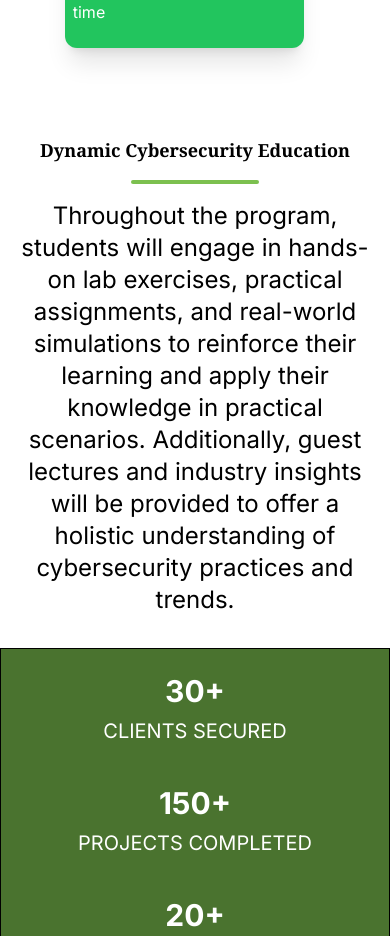
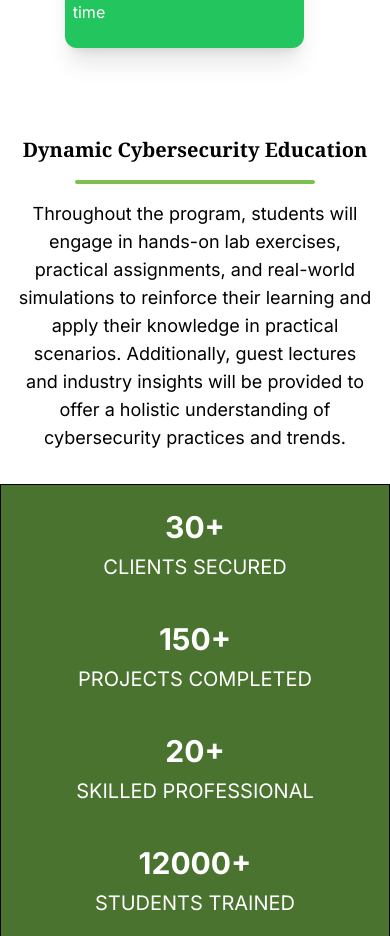
Before and after one commit to sankalp-codes244/cyberousWebsite, a React (Vite) app: page /training/diploma in a window 390 px wide. Shown: the part 4740-5676 px from the top of the page. Built offline with nearby package versions, Linux system fonts and the light colour scheme; a web font is replaced by a local one.

Commit message:
inv comma remove

```diff
--- a/src/components/FormComponent.jsx
+++ b/src/components/FormComponent.jsx
@@ -199,7 +199,7 @@ export default function FormComponent() {
     <option value='Red Teaming'>   Red Teaming</option>
     <option value='Consultancy'>Consultancy</option>
     <option value='Support'>Support</option>
-    <option value='Support'>Training</option>
+    <option value='Training'>Training</option>
           </select>
           {formErrors.question && <div className="text-red-500 text-sm text-center">{formErrors.question}</div>}
         </div>
--- a/src/pages/Contact/Contact.jsx
+++ b/src/pages/Contact/Contact.jsx
@@ -282,6 +282,8 @@ A question about...
     <option value='VAPT'>VAPT</option>
     <option value='Red Teaming'>   Red Teaming</option>
     <option value='Consultancy'>Consultancy</option>
+    <option value='Training'>Training</option>
+
   </select>
   {formErrors.question && <p className='text-red-500 text-sm'>{formErrors.question}</p>}
 </div>
--- a/src/pages/Services/VAPT/APIPenetrationTesting/EvaluateBusiness/EvaluateBusiness.jsx
+++ b/src/pages/Services/VAPT/APIPenetrationTesting/EvaluateBusiness/EvaluateBusiness.jsx
@@ -1,6 +1,7 @@
 import React from 'react'
 import EvCard from '../../../../../components/EvCard'
 import { Images } from '../../../../../assets'
+import { Link } from 'react-router-dom'
 
 const cardData = [
     {
@@ -32,7 +33,9 @@ const EvaluateBusiness = () => {
                     <div class='md:w-2/3 md:ml-8 mt-4'>
                         <h1 class='font-sans font-bold p-4 text-4xl lg:text-4xl mt-4 md:ml-28 mb-20'>Evaluate your business capabilities and uncover opportunities for greater success.</h1>
                     </div>
+                    <Link to="/contact">
                     <button class='m-8 ml-12 md:ml-0 md:mt-8 rounded-full h-16 md:w-48 border border-green-500 text-white bg-green-500 pl-3 pr-2 font-bold hover:bg-custom-buttonColor-GreenDark'>Get a free Consultation</button>
+                    </Link>
                 </div>
             </div>
             <div class='flex justify-center mt-12'>
--- a/src/pages/Services/VAPT/AndroidPenetrationTesting/EvaluateBusiness/EvaluateBusiness.jsx
+++ b/src/pages/Services/VAPT/AndroidPenetrationTesting/EvaluateBusiness/EvaluateBusiness.jsx
@@ -1,6 +1,7 @@
 import React from 'react'
 import { Images } from '../../../../../assets'
 import EvCard from '../../../../../components/EvCard'
+import { Link } from 'react-router-dom'
 
 const cardData = [
     {
@@ -32,7 +33,9 @@ const EvaluateBusiness = () => {
                     <div class='md:w-2/3 md:ml-8 mt-4'>
                         <h1 class='font-sans font-bold p-4 text-4xl lg:text-4xl mt-4 md:ml-28 mb-20'>Evaluate your business capabilities and uncover opportunities for greater success.</h1>
                     </div>
+                    <Link to="/contact">
                     <button class='m-8 ml-12 md:ml-0 md:mt-8 rounded-full h-16 md:w-48 border border-green-500 text-white bg-green-500 pl-3 pr-2 font-bold hover:bg-custom-buttonColor-GreenDark'>Get a free Consultation</button>
+                    </Link>
                 </div>
             </div>
             <div class='flex justify-center mt-12'>
--- a/src/pages/Services/VAPT/IOSPenetrationTesting/EvaluateBusiness/EvaluateBusiness.jsx
+++ b/src/pages/Services/VAPT/IOSPenetrationTesting/EvaluateBusiness/EvaluateBusiness.jsx
@@ -1,6 +1,7 @@
 import React from 'react'
 import { Images } from '../../../../../assets'
 import EvCard from '../../../../../components/EvCard'
+import { Link } from 'react-router-dom'
 
 const cardData = [
     {
@@ -32,7 +33,9 @@ const EvaluateBusiness = () => {
                     <div class='md:w-2/3 md:ml-8 mt-4'>
                         <h1 class='font-sans font-bold p-4 text-4xl lg:text-4xl mt-4 md:ml-28 mb-20'>Evaluate your business capabilities and uncover opportunities for greater success.</h1>
                     </div>
+                    <Link to="/contact">
                     <button class='m-8 ml-12 md:ml-0 md:mt-8 rounded-full h-16 md:w-48 border border-green-500 text-white bg-green-500 pl-3 pr-2 font-bold hover:bg-custom-buttonColor-GreenDark'>Get a free Consultation</button>
+                    </Link>
                 </div>
             </div>
             <div class='flex justify-center mt-12'>
--- a/src/pages/Services/VAPT/IOTPenetrationTesting/EvaluateBusiness/EvaluateBusiness.jsx
+++ b/src/pages/Services/VAPT/IOTPenetrationTesting/EvaluateBusiness/EvaluateBusiness.jsx
@@ -1,6 +1,7 @@
 import React from 'react'
 import { Images } from '../../../../../assets'
 import EvCard from '../../../../../components/EvCard'
+import { Link } from 'react-router-dom'
 
 const cardData = [
     {
@@ -32,7 +33,9 @@ const EvaluateBusiness = () => {
                     <div class='md:w-2/3 md:ml-8 mt-4'>
                         <h1 class='font-sans font-bold p-4 text-4xl lg:text-4xl mt-4 md:ml-28 mb-20'>Evaluate your business capabilities and uncover opportunities for greater success.</h1>
                     </div>
+                    <Link to="/contact">
                     <button class='m-8 ml-12 md:ml-0 md:mt-8 rounded-full h-16 md:w-48 border border-green-500 text-white bg-green-500 pl-3 pr-2 font-bold hover:bg-custom-buttonColor-GreenDark'>Get a free Consultation</button>
+                    </Link>
                 </div>
             </div>
             <div class='flex justify-center mt-12'>
--- a/src/pages/Services/VAPT/Network/EvaluateBusiness/EvaluateBusiness.jsx
+++ b/src/pages/Services/VAPT/Network/EvaluateBusiness/EvaluateBusiness.jsx
@@ -1,6 +1,7 @@
 import React from 'react'
 import EvCard from '../../../../../components/EvCard'
 import { Images } from '../../../../../assets'
+import { Link } from 'react-router-dom'
 
 const cardData = [
     {
@@ -32,7 +33,9 @@ const EvaluateBusiness = () => {
                     <div class='md:w-2/3 md:ml-8 mt-4'>
                         <h1 class='font-sans font-bold p-4 text-4xl lg:text-4xl mt-4 md:ml-28 mb-20'>Evaluate your business capabilities and uncover opportunities for greater success.</h1>
                     </div>
+                    <Link to="/contact">
                     <button class='m-8 ml-12 md:ml-0 md:mt-8 rounded-full h-16 md:w-48 border border-green-500 text-white bg-green-500 pl-3 pr-2 font-bold hover:bg-custom-buttonColor-GreenDark'>Get a free Consultation</button>
+                    </Link>
                 </div>
             </div>
             <div class='flex justify-center mt-12'>
--- a/src/pages/Services/VAPT/SourceCode/EvaluateBusiness/EvaluateBusiness.jsx
+++ b/src/pages/Services/VAPT/SourceCode/EvaluateBusiness/EvaluateBusiness.jsx
@@ -1,6 +1,7 @@
 import React from 'react'
 import { Images } from '../../../../../assets'
 import EvCard from '../../../../../components/EvCard'
+import { Link } from 'react-router-dom'
 
 const cardData = [
     {
@@ -32,7 +33,9 @@ const EvaluateBusiness = () => {
                     <div class='md:w-2/3 md:ml-8 mt-4'>
                         <h1 class='font-sans font-bold p-4 text-4xl lg:text-4xl mt-4 md:ml-28 mb-20'>Evaluate your business capabilities and uncover opportunities for greater success.</h1>
                     </div>
+                    <Link to="/contact">
                     <button class='m-8 ml-12 md:ml-0 md:mt-8 rounded-full h-16 md:w-48 border border-green-500 text-white bg-green-500 pl-3 pr-2 font-bold hover:bg-custom-buttonColor-GreenDark'>Get a free Consultation</button>
+                    </Link>
                 </div>
             </div>
             <div class='flex justify-center mt-12'>
--- a/src/pages/Services/VAPT/WebApplicationSecurity/EvaluateBusiness/EvaluateBusiness.jsx
+++ b/src/pages/Services/VAPT/WebApplicationSecurity/EvaluateBusiness/EvaluateBusiness.jsx
@@ -1,6 +1,7 @@
 import React from 'react'
 import { Images } from '../../../../../assets'
 import EvCard from '../../../../../components/EvCard'
+import { Link } from 'react-router-dom'
 
 const cardData = [
     {
@@ -32,7 +33,9 @@ const EvaluateBusiness = () => {
                     <div class='md:w-2/3 md:ml-8 '>
                         <h1 class='font-sans font-bold p-4 text-4xl lg:text-4xl mt-4 md:ml-28 mb-20'>Evaluate your business capabilities and uncover opportunities for greater success.</h1>
                     </div>
+                    <Link to="/contact">
                     <button class='m-8 ml-12 md:ml-0 md:mt-8 rounded-full h-16 md:w-48 border border-green-500 text-white bg-green-500 pl-3 pr-2 font-bold hover:bg-custom-buttonColor-GreenDark'>Get a free Consultation</button>
+                    </Link>
                 </div>
             </div>
             <div class='flex justify-center mt-12'>
--- a/src/pages/TrainingPage/Diploma/Diploma.jsx
+++ b/src/pages/TrainingPage/Diploma/Diploma.jsx
@@ -357,11 +357,11 @@ const Diploma = () => {
         </div>
       </div>
       <div className='flex flex-col justify-center py-8'>
-        <h1 className='text-lg text-center md:text-2xl font-bold font-serif'>Dynamic Cybersecurity Education</h1>
-        <div className="h-1 w-32 bg-custom-buttonColor-Green my-4 mx-auto rounded-full "></div>
+        <h1 className='text-xl text-center md:text-5xl font-bold font-serif'>Dynamic Cybersecurity Education</h1>
+        <div className="h-1 w-60 lg:w-1/2 bg-custom-buttonColor-Green my-4 mx-auto rounded-full "></div>
         <div className='flex justify-center'>
           <div className='w-full md:w-3/4'>
-            <p className='text-2xl mx-4 lg:text-3xl lg:mx-32 text-center font-__Inter_aaf875'>
+            <p className='text-lg mx-4 lg:text-3xl lg:mx-32 text-center font-__Inter_aaf875'>
               Throughout the program, students will engage in hands-on lab exercises, practical assignments, and real-world simulations to reinforce their learning and apply their knowledge in practical scenarios. Additionally, guest lectures and industry insights will be provided to offer a holistic understanding of cybersecurity practices and trends.
 
             </p>
--- a/src/pages/TrainingPage/TrainingPage.jsx
+++ b/src/pages/TrainingPage/TrainingPage.jsx
@@ -496,9 +496,11 @@ const TrainingPage = () => {
                 <SideArrow /> Mobile Application Penetration Testing
               </li>
             </ul>
+            <Link to="/training/diploma">
             <button className="bg-custom-buttonColor-Green hover:bg-green-600 duration-300 text-white font-__Inter_aaf875 p-2 rounded-md w-full mt-36">
               Read more
             </button>
+            </Link>
           </div>
           <div className="border w-full  rounded-xl shadow-xl p-5">
             <h1 className="text-center text-2xl lg:text-4xl font-bold font-__Inter_aaf875 pb-4">
@@ -526,9 +528,11 @@ const TrainingPage = () => {
                 <SideArrow /> Cloud Security
               </li>
             </ul>
+            <Link to="/training/diploma">
             <button className="bg-custom-buttonColor-Green hover:bg-green-600 duration-300 text-white font-__Inter_aaf875 p-2 rounded-md w-full mt-28">
               Read more
             </button>
+            </Link>
           </div>
         </div>
       </div>
```
